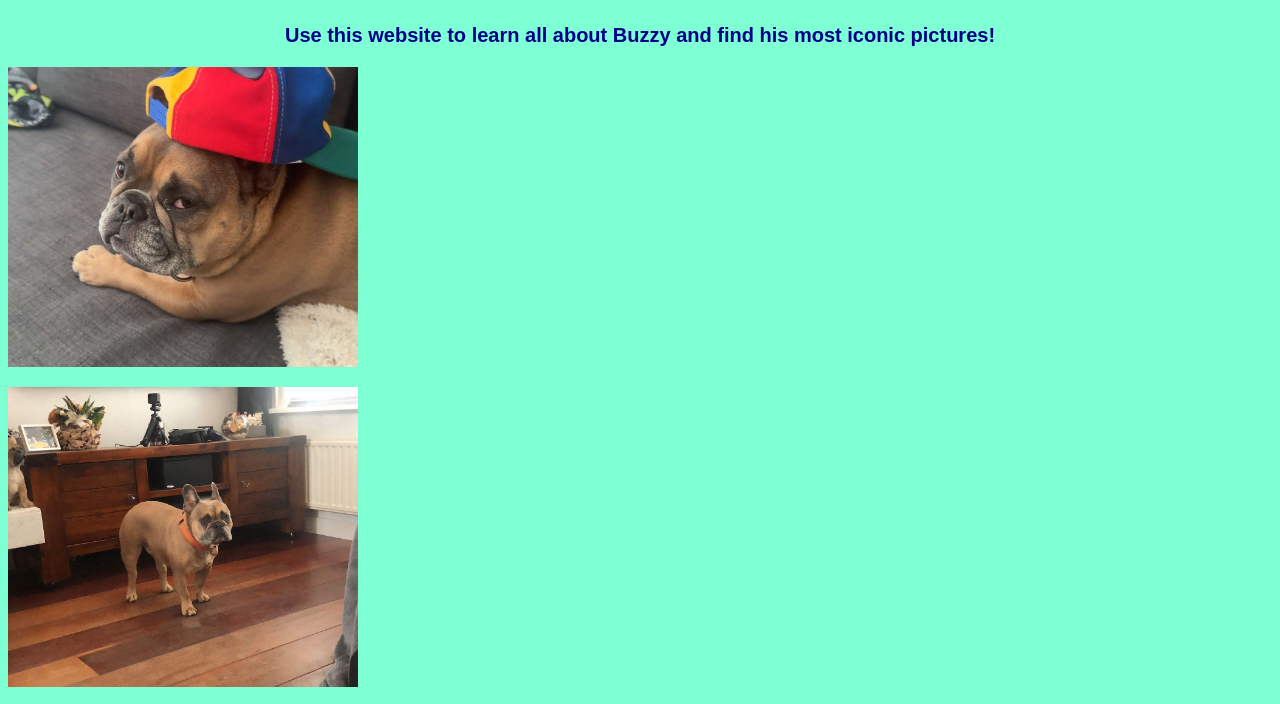
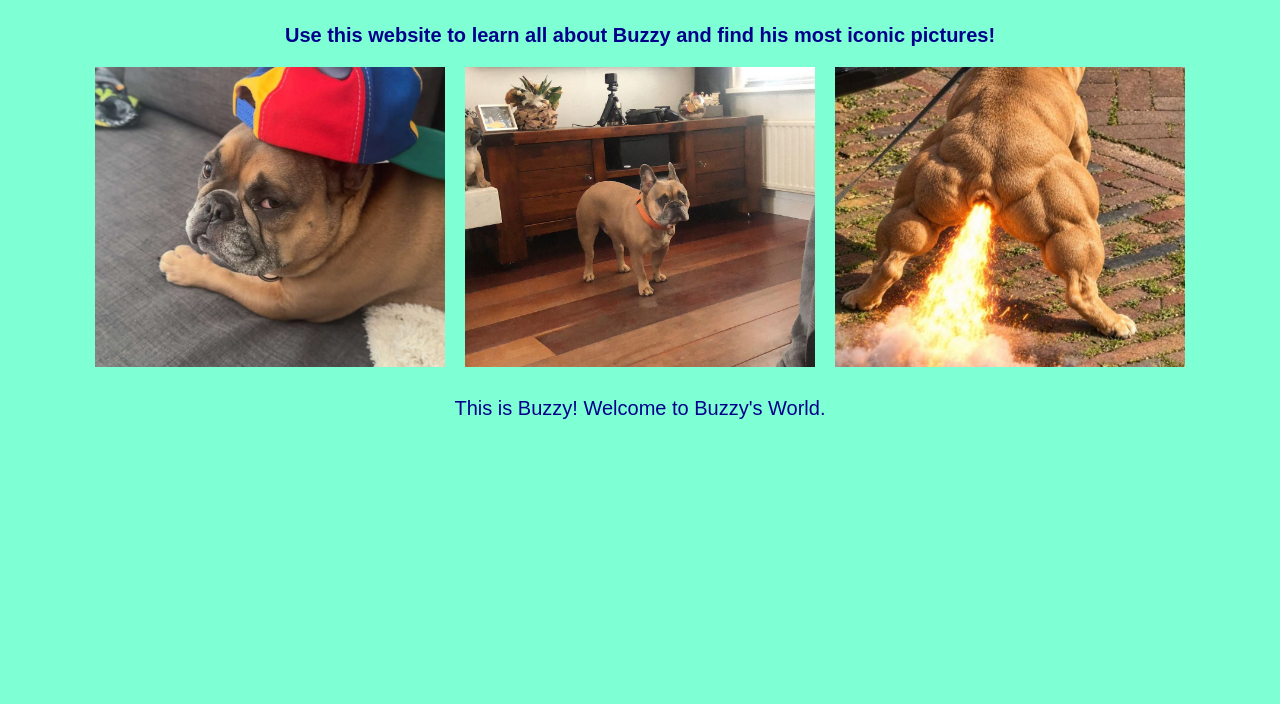
Before and after one commit to 67mangomustard67/BuzzyWebsite, a plain HTML site: page index.html in a window 1280 px wide. Shown: the part 75-779 px from the top of the page. Drawn offline with Linux system fonts and the light colour scheme.

Commit message:
updated version

```diff
--- a/index.html
+++ b/index.html
@@ -1,25 +1,37 @@
+
 <!DOCTYPE html>
 <html>
 <head>
-    <meta charset="UTF-8" />
+    <meta charset="UTF-8">
     <title>Buzzy's World</title>
     <link rel="stylesheet" href="style.css">
 </head>
+
 <body>
+
     <h1>Welcome to Buzzy's Big Website!</h1>
-    <p><b>Use this website to learn all about Buzzy and find his most iconic pictures!</b></p>
 
-    <img src="images/buzzyhat.jpg.jpeg" class="buzzy-hat">
-    <img src="images/buzzyicon.jpg.jpeg" class="buzzy-icon">
-    <img src="images/buzzyrocket.jpg.jpeg" class="buzzy-rocket">
+    <p>
+        <b>Use this website to learn all about Buzzy
+        and find his most iconic pictures!</b>
+    </p>
 
-    <div class="buzzy-hat>
-    <img src="images/buzzyhat.jpg.jpeg" class="buzzy-hat"></div>
-    <p>
+    <div class="picture-container">
+
+        <img src="images/buzzyhat.jpg.jpeg"
+             class="buzzy-hat" alt="Buzzy wearing a hat">
+
+        <img src="images/buzzyicon.jpg.jpeg"
+             class="buzzy-icon" alt="Buzzy">
+
+        <img src="images/buzzyrocket.jpg.jpeg"
+             class="buzzy-rocket" alt="Buzzy rocket">
+
+    </div>
+
+    <p class="description">
         This is Buzzy! Welcome to Buzzy's World.
     </p>
 
-</div>
-
 </body>
 </html>
--- a/style.css
+++ b/style.css
@@ -1,41 +1,52 @@
+
 body {
     background-color: aquamarine;
+    margin: 0;
+    font-family: sans-serif;
+}
+
+h1 {
+    text-align: center;
+    color: darkblue;
+    font-size: 40px;
 }
 
 p {
-    text-align:center;
-    color:darkblue;
-    font-family: sans-serif;
+    text-align: center;
+    color: darkblue;
     font-size: 20px;
 }
 
-h1 {
-    text-align:center;
-    color:darkblue;
-    font-family: sans-serif;
-    font-size: 40px;
+/* Picture layout */
+.picture-container {
+    display: flex;
+    flex-direction: row;
+    justify-content: center;
+    align-items: flex-start;
+    gap: 20px;
+    flex-wrap: wrap;
+    margin-top: 20px;
 }
 
+/* Individual pictures */
 .buzzy-hat {
-    margin-top: 20px;
     width: 350px;
     height: 300px;
-    display: block;
     object-fit: cover;
 }
 
 .buzzy-icon {
-    margin-top: 20px;
     width: 350px;
     height: 300px;
-    display: block;
     object-fit: cover;
 }
 
 .buzzy-rocket {
-    margin-top: 20px;
     width: 350px;
     height: 300px;
-    display: block;
     object-fit: cover;
 }
+
+.description {
+    margin-top: 30px;
+}
```
